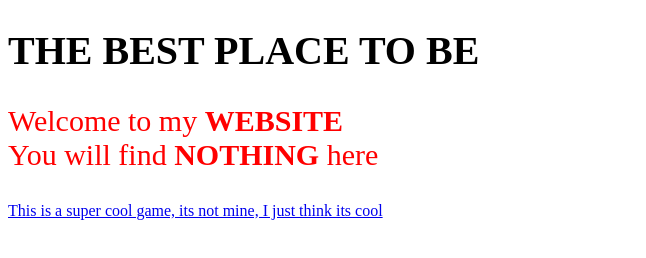
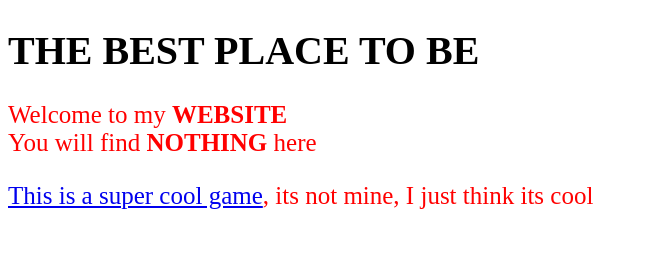
Before and after one commit to 4za4s/test, a plain HTML site: page index.html in a window 1280 px wide. Shown: the whole page, without its empty margins (0-646 px from the left). Drawn offline with Linux system fonts and the light colour scheme.

Commit message:
more text and smaller font

```diff
--- a/index.html
+++ b/index.html
@@ -1,7 +1,7 @@
 <!DOCTYPE html>
 <head>
 	<title>A place</title>
-</head>
+
 	<style>
 		h1 {
 		width-left: 23px;
@@ -10,10 +10,11 @@
 		}
 		p {
 		color: red;
-	font-size: 30px;
+		font-size: 25px;
 		width-left: 10px;
 		}
 	</style>
+</head>
 <h1>THE BEST PLACE TO BE</h1>
 <p>Welcome to my <strong>WEBSITE</strong><br>You will find <strong>NOTHING</strong> here</p>
-<a href="https://nagshell.github.io/elemental-inception-incremental/">This is a super cool game, its not mine, I just think its cool</a>
+<a href="https://nagshell.github.io/elemental-inception-incremental/" target="_blank"><p>This is a super cool game</a>, its not mine, I just think its cool</p>
```
Lines whose indentation alone changed are shown as unchanged.
